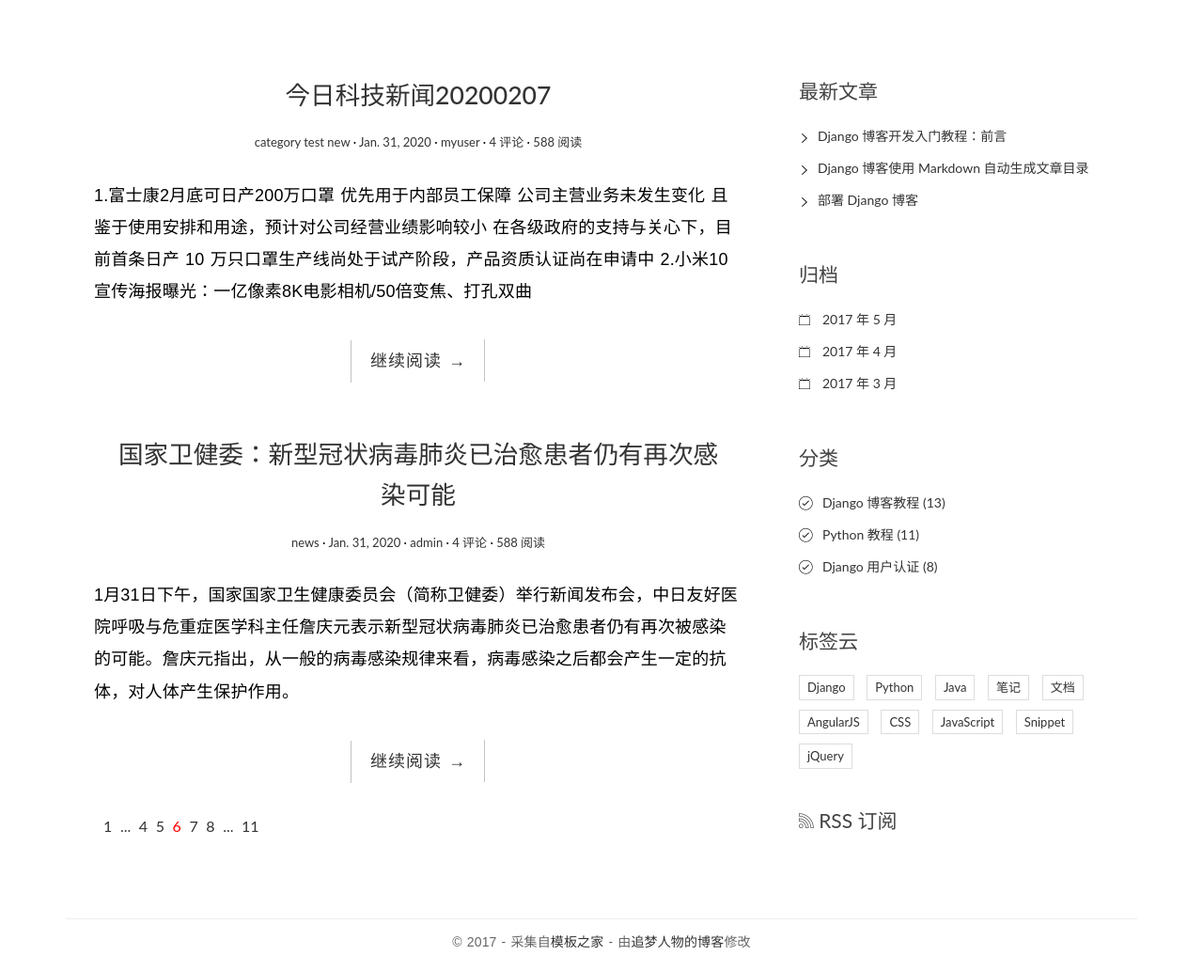
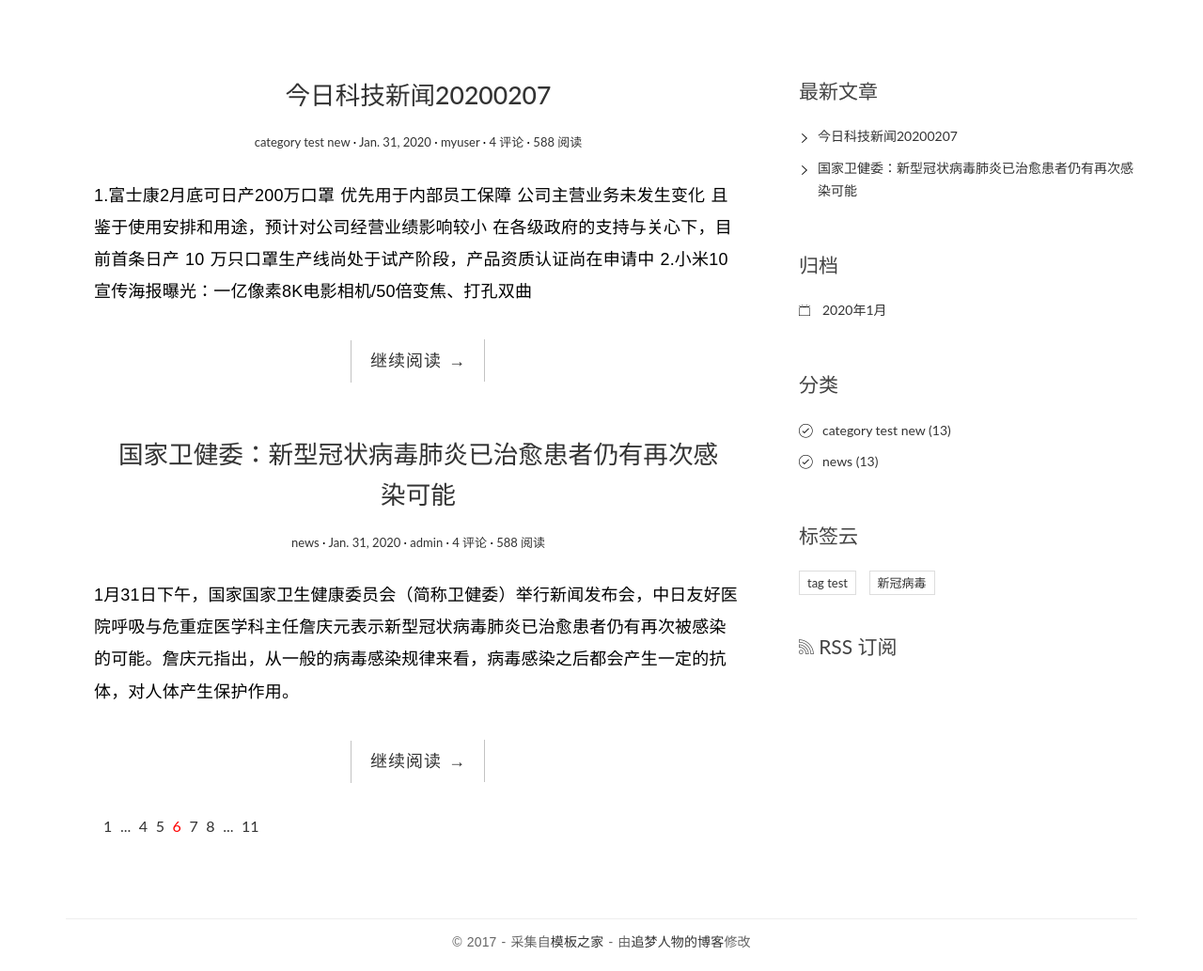
Before and after one commit to yagaoking/jzsqinfo, a Django app: page / in a window 1280 px wide. Shown: the part 91-1124 px from the top of the page at 94% size. Run offline with Django 3.2, Linux system fonts and the light colour scheme; data comes from the database, SQL or seed files in the repository; some libraries are stand-ins or nearby versions.

Commit message:
model tag(finished)

```diff
--- a/blog/templatetags/blog_extras.py
+++ b/blog/templatetags/blog_extras.py
@@ -9,7 +9,7 @@ register = template.Library()
 @register.inclusion_tag('blog/inclusions/_recent_posts.html',takes_context=True)
 def show_recent_posts(context, num=5):
     return {
-        'recent_post_list': Post.objects.all().order_by('-created_time')[:num],
+        'recent_post_list': Post.objects.all().order_by('-create_time')[:num],
     }
 
 # 归档模板标签
@@ -18,7 +18,7 @@ def show_recent_posts(context, num=5):
 @register.inclusion_tag('blog/inclusions/_archives.html', takes_context=True)
 def show_archives(context):
     return {
-        'date_list': Post.objects.dates('created_time', 'month', order='DESC'),
+        'date_list': Post.objects.dates('create_time', 'month', order='DESC'),
     }
 
 # 分类模板标签
@@ -29,3 +29,12 @@ def show_categories(context):
     return {
         'category_list': Category.objects.all(),
     }
+
+# 标签云模板标签
+
+
+@register.inclusion_tag('blog/inclusions/_tags.html', takes_context=True)
+def show_tags(context):
+    return {
+        'tag_list': Tag.objects.all(),
+    }
--- a/templates/base.html
+++ b/templates/base.html
@@ -1,4 +1,5 @@
 {% load static %}
+{% load blog_extras %}
 <!DOCTYPE html>
 <html>
 <head>
@@ -78,85 +79,11 @@
             <aside class="col-md-4">
                 {% block toc %}
                 {% endblock toc %}
-                <div class="widget widget-recent-posts">
-                    <h3 class="widget-title">最新文章</h3>
-                    <ul>
-                        <li>
-                            <a href="#">Django 博客开发入门教程：前言</a>
-                        </li>
-                        <li>
-                            <a href="#">Django 博客使用 Markdown 自动生成文章目录</a>
-                        </li>
-                        <li>
-                            <a href="#">部署 Django 博客</a>
-                        </li>
-                    </ul>
-                </div>
-                <div class="widget widget-archives">
-                    <h3 class="widget-title">归档</h3>
-                    <ul>
-                        <li>
-                            <a href="#">2017 年 5 月</a>
-                        </li>
-                        <li>
-                            <a href="#">2017 年 4 月</a>
-                        </li>
-                        <li>
-                            <a href="#">2017 年 3 月</a>
-                        </li>
-                    </ul>
-                </div>
 
-                <div class="widget widget-category">
-                    <h3 class="widget-title">分类</h3>
-                    <ul>
-                        <li>
-                            <a href="#">Django 博客教程 <span class="post-count">(13)</span></a>
-                        </li>
-                        <li>
-                            <a href="#">Python 教程 <span class="post-count">(11)</span></a>
-                        </li>
-                        <li>
-                            <a href="#">Django 用户认证 <span class="post-count">(8)</span></a>
-                        </li>
-                    </ul>
-                </div>
-
-                <div class="widget widget-tag-cloud">
-                    <h3 class="widget-title">标签云</h3>
-                    <ul>
-                        <li>
-                            <a href="#">Django</a>
-                        </li>
-                        <li>
-                            <a href="#">Python</a>
-                        </li>
-                        <li>
-                            <a href="#">Java</a>
-                        </li>
-                        <li>
-                            <a href="#">笔记</a>
-                        </li>
-                        <li>
-                            <a href="#">文档</a>
-                        </li>
-                        <li>
-                            <a href="#">AngularJS</a>
-                        </li>
-                        <li>
-                            <a href="#">CSS</a>
-                        </li>
-                        <li>
-                            <a href="#">JavaScript</a>
-                        </li>
-                        <li>
-                            <a href="#">Snippet</a>
-                        </li>
-                        <li>
-                            <a href="#">jQuery</a>
-                        </li>
-                    </ul>
-                </div>
+                {% show_recent_posts %}
+                {% show_archives %}
+                {% show_categories %}
+                {% show_tags %}
                 <div class="rss">
                     <a href=""><span class="ion-social-rss-outline"></span> RSS 订阅</a>
                 </div>
--- /dev/null
+++ b/templates/blog/inclusions/_tags.html
@@ -0,0 +1,12 @@
+<div class="widget widget-tag-cloud">
+  <h3 class="widget-title">标签云</h3>
+  <ul>
+    {% for tag in tag_list %}
+      <li>
+        <a href="#">{{ tag.name }}</a>
+      </li>
+    {% empty %}
+      暂无标签！
+    {% endfor %}
+  </ul>
+</div>
```
